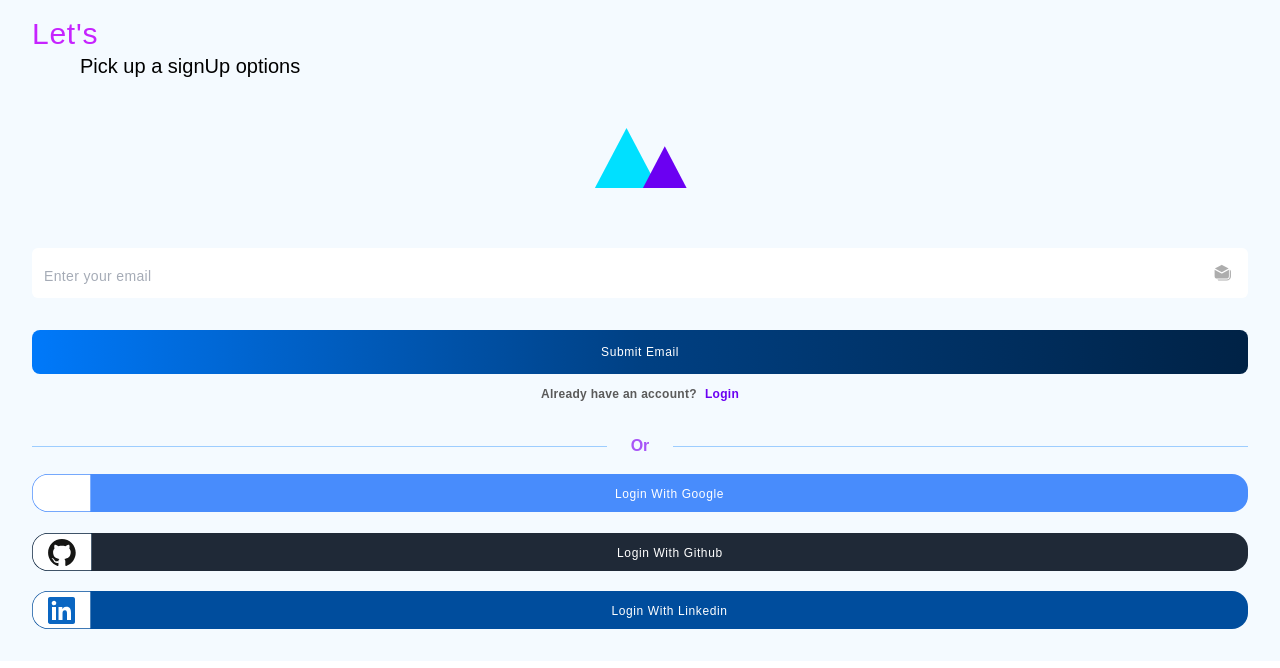
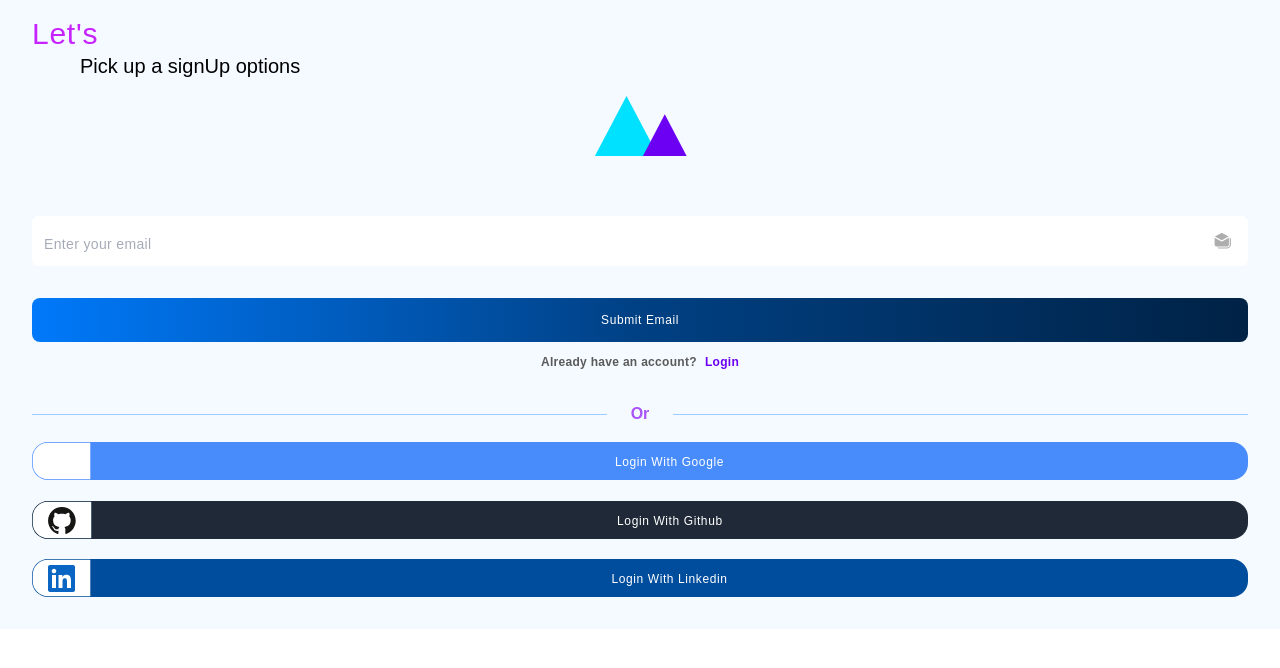
Before and after one commit to NightEncrypter/skillerz, a React (Create React App) app: page /candidates/email_verification in a window 1280 px wide. Shown: the top 668 px of the page. Built offline with nearby package versions, Linux system fonts and the light colour scheme; some icons are missing.

Commit message:
home-page-running

```diff
--- a/src/components/Pages/candidates/CandidateEmailVerification.tsx
+++ b/src/components/Pages/candidates/CandidateEmailVerification.tsx
@@ -33,7 +33,7 @@ const CandidateEmailVerification = () => {
         </h2>
 
         <div className=" flex flex-col justify-center items-center  gap-2 mt-4 ">
-          <HomeLogoLink height="80" className={"my-8"} />
+          <HomeLogoLink height="80" className={"mb-8"} />
           <div className="w-full m ">
             <div className="flex flex-col gap-5 mb-5">
               <CustomInput
--- a/src/components/Pages/candidates/CandidateLogin.tsx
+++ b/src/components/Pages/candidates/CandidateLogin.tsx
@@ -34,7 +34,7 @@ const CandidateLogin = () => {
       </svg> */}
       <div className=" flex flex-col justify-center items-center mt-6    ">
         {/* <LogoSvg height={"80"} /> */}
-        <HomeLogoLink height="80" className="mt-4" />
+        <HomeLogoLink height="80" className=" mb-8" />
         <div className="w-full m ">
           <div className="flex flex-col gap-5 mb-5 ">
             <CustomInput
--- a/src/components/logoLinks/HomeLogoLink.tsx
+++ b/src/components/logoLinks/HomeLogoLink.tsx
@@ -1,3 +1,5 @@
+import cn from "classnames";
+
 const HomeLogoLink = ({
   height,
   link,
@@ -8,7 +10,7 @@ const HomeLogoLink = ({
   className?: string;
 }) => {
   return (
-    <a href={link ? link : "/"} className={className}>
+    <a href={link ? link : "/"} className={cn(className, " inline-block")}>
       <svg
         height={height ? height : "20"}
         viewBox="0 0 155 124"
--- a/src/index.css
+++ b/src/index.css
@@ -268,7 +268,7 @@ input:focus {
   @apply transition opacity-80;
 }
 input:focus ~ .input-icon > .input-icon {
-  @apply transition opacity-100 text-[#6B00F2];
+  @apply transition opacity-100 text-[#6B00F2] -rotate-45;
   /* fill: #00e0ff; */
   /* fill: #0047ff; */
 }
```
